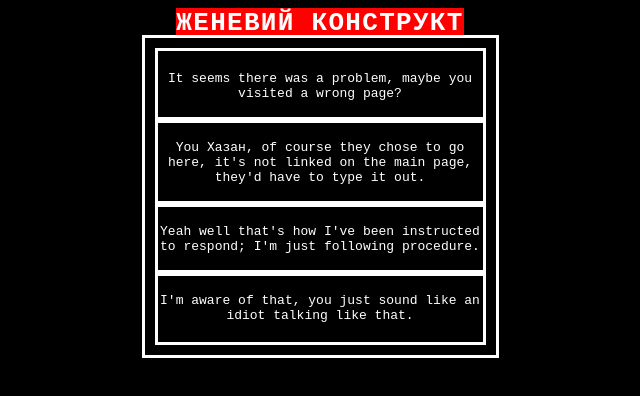
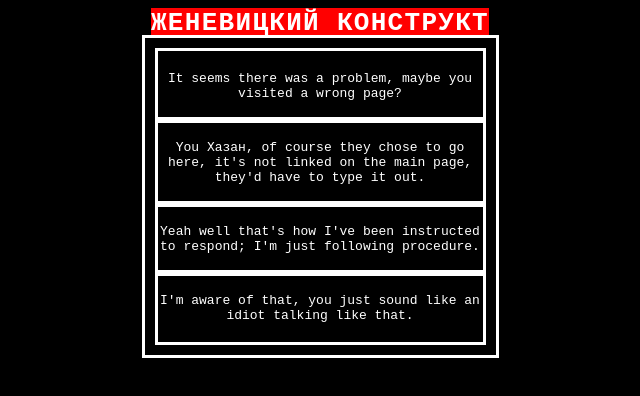
Before and after one commit to Zephyros1938/website, a website: page src/public/zhenevitskiy_construct/main.html in a window 1280 px wide. Shown: the whole page, without its empty margins (320-960 px from the left). Drawn offline with Linux system fonts and the light colour scheme.

Commit message:
Page Update

```diff
--- a/src/public/zheneviy_construct/main.html
+++ b/src/public/zhenevitskiy_construct/main.html
@@ -97,7 +97,7 @@
 
 <body>
     <h1 class="TITLE_HEADER">
-        ЖЕНЕВИЙ КОНСТРУКТ
+        ЖЕНЕВИЦКИЙ КОНСТРУКТ
     </h1>
     <div name="PAGES" class="INFO_DIV">
         <div class="CONTENT_DIV">
```
